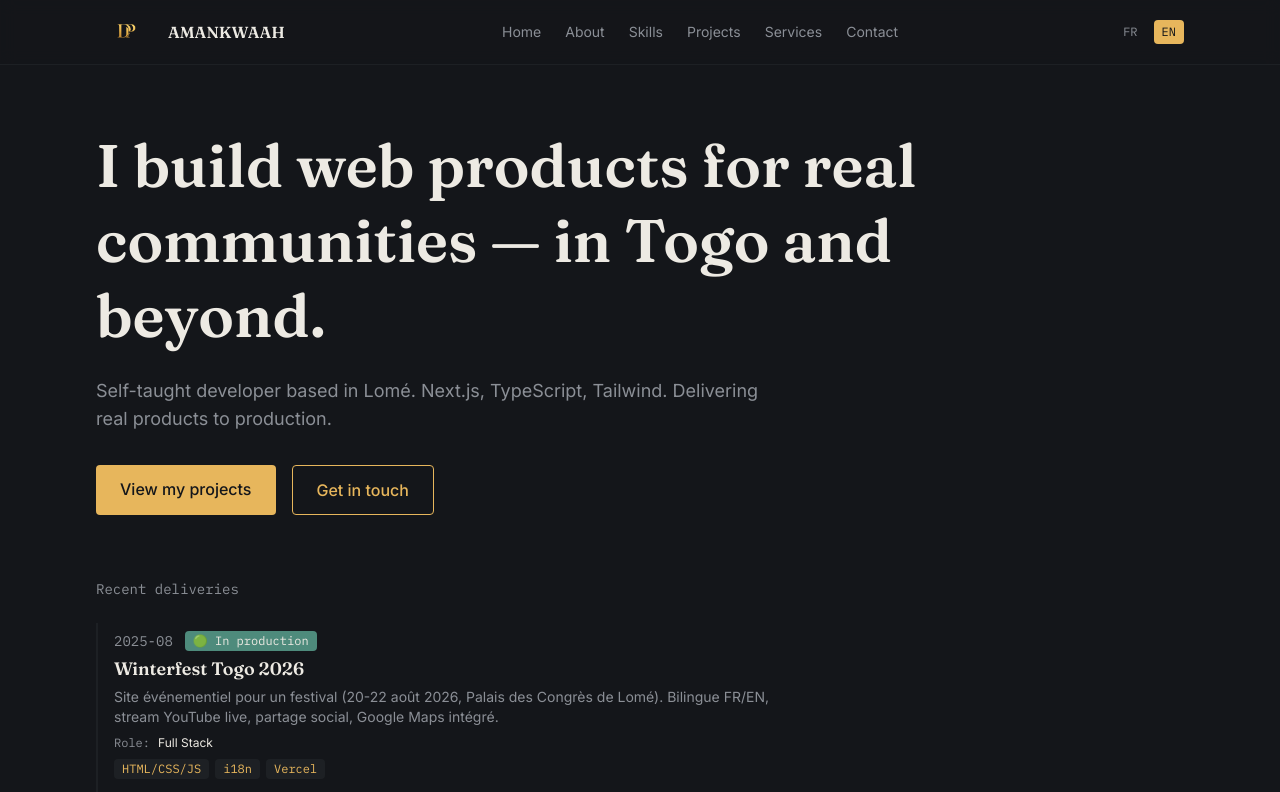
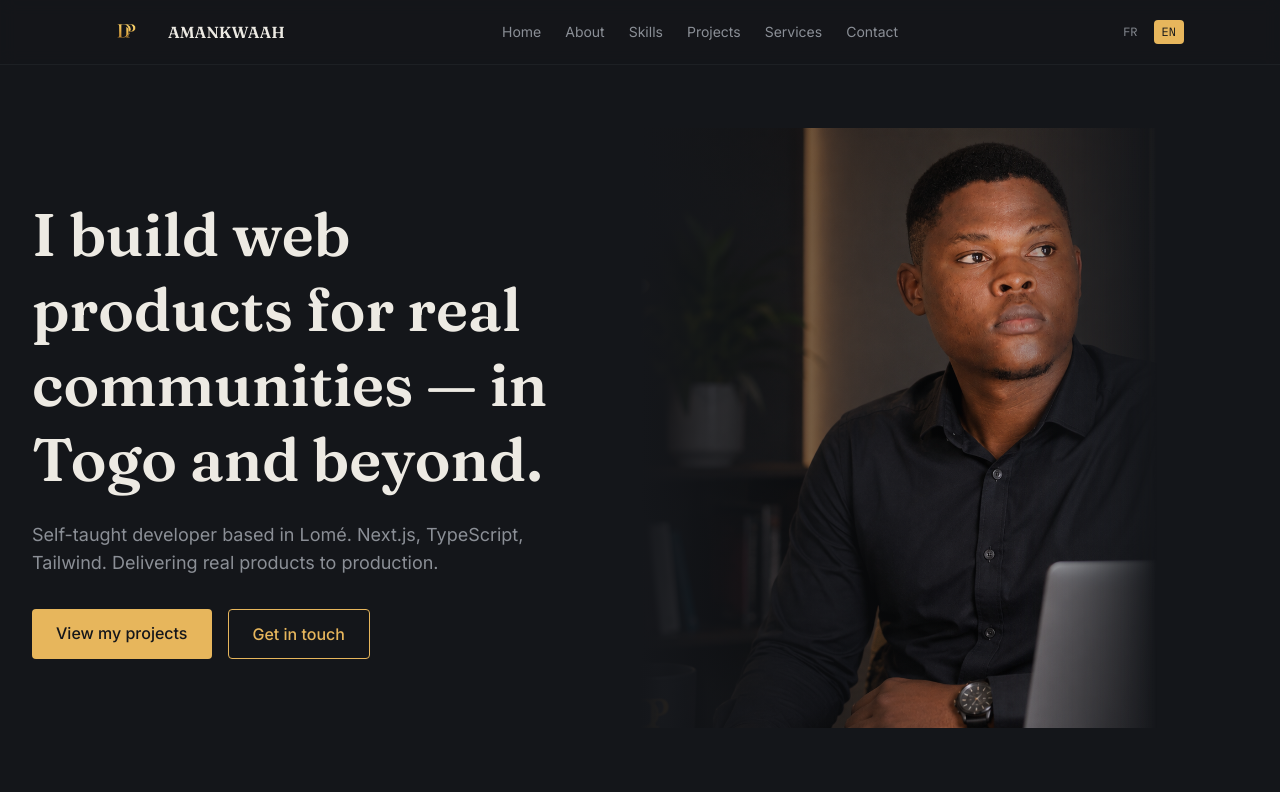
Before and after one commit to flex68016-del/me, a Next.js app: page /en in a window 1280 px wide. Shown: the top 792 px of the page. Built offline with nearby package versions, Linux system fonts and the light colour scheme.

Commit message:
Update SEO URLs to production domain and add Google Search Console verification

```diff
--- a/app/[locale]/layout.tsx
+++ b/app/[locale]/layout.tsx
@@ -23,7 +23,7 @@ const ibmPlexMono = IBM_Plex_Mono({
   display: "swap",
 });
 
-const baseUrl = 'https://your-domain.com'; // [À COMPLÉTER: Remplacer par votre domaine réel]
+const baseUrl = 'https://amankwaah-prince.vercel.app'; // [À COMPLÉTER: Remplacer par votre domaine réel]
 
 export async function generateMetadata({
   params
--- a/app/[locale]/page.tsx
+++ b/app/[locale]/page.tsx
@@ -64,11 +64,16 @@ export default function HomePage() {
       <Header />
 
       {/* HERO */}
-      <section id="hero" className="pt-32 pb-20 px-4 sm:px-6 lg:px-8 max-w-6xl mx-auto">
+      <section id="hero" className="relative pt-32 pb-20 px-4 sm:px-6 lg:px-8 max-w-[1400px] mx-auto overflow-hidden">
+        {/* Background gradient radial subtil */}
+        <div className="absolute top-0 right-0 w-3/4 h-full bg-gradient-radial from-[#E7B65C]/5 to-transparent pointer-events-none" />
+
+        <div className="relative flex flex-col md:flex-row items-center gap-8 lg:gap-16">
           <motion.div
             initial={{ opacity: 0, y: 30 }}
             animate={{ opacity: 1, y: 0 }}
             transition={{ duration: 0.6 }}
+            className="flex-1 z-10"
           >
             <h1 className="font-serif text-4xl sm:text-5xl lg:text-6xl font-semibold text-[#EDEAE3] leading-tight max-w-4xl">
               {t.hero.title}
@@ -91,6 +96,27 @@ export default function HomePage() {
               </a>
             </div>
           </motion.div>
+
+          <motion.div
+            initial={{ opacity: 0, scale: 0.95 }}
+            animate={{ opacity: 1, scale: 1 }}
+            transition={{ duration: 0.6, delay: 0.2 }}
+            className="relative flex-shrink-0 w-full md:w-[45%] lg:w-[50%] h-[400px] md:h-[500px] lg:h-[600px] z-0"
+          >
+            <div className="absolute inset-0 bg-gradient-to-l from-transparent via-[#14161A]/20 to-[#14161A] z-10" />
+            <img
+              src="/2.png"
+              alt="Duah Prince Yao AMANKWAAH — Développeur Web"
+              loading="eager"
+              fetchpriority="high"
+              className="absolute inset-0 w-full h-full object-cover object-top"
+              style={{
+                maskImage: 'linear-gradient(to left, transparent 0%, transparent 15%, black 40%, black 100%)',
+                WebkitMaskImage: 'linear-gradient(to left, transparent 0%, transparent 15%, black 40%, black 100%)'
+              }}
+            />
+          </motion.div>
+        </div>
 
         <motion.div
           initial={{ opacity: 0 }}
@@ -352,9 +378,9 @@ export default function HomePage() {
               <div className="p-6 bg-[#14161A] rounded-lg border-l-4 border-[#E7B65C]">
                 <div className="flex items-center gap-4 mb-3">
                   <img
-                    src="/logo.png"
-                    alt="AMANKWAAH Logo"
-                    className="h-12 w-auto"
+                    src="/2.png"
+                    alt="AMANKWAAH Duah Prince Yao"
+                    className="h-16 w-16 rounded-full object-cover"
                   />
                   <div>
                     <p className="font-serif text-lg font-semibold text-[#EDEAE3]">
--- a/app/[locale]/robots.ts
+++ b/app/[locale]/robots.ts
@@ -1,7 +1,7 @@
 import { MetadataRoute } from 'next';
 
 export default function robots(): MetadataRoute.Robots {
-  const baseUrl = 'https://your-domain.com'; // [À COMPLÉTER: Remplacer par votre domaine réel]
+  const baseUrl = 'https://amankwaah-prince.vercel.app';
 
   return {
     rules: {
--- a/app/[locale]/sitemap.ts
+++ b/app/[locale]/sitemap.ts
@@ -1,7 +1,7 @@
 import { MetadataRoute } from 'next';
 
 export default function sitemap(): MetadataRoute.Sitemap {
-  const baseUrl = 'https://your-domain.com'; // [À COMPLÉTER: Remplacer par votre domaine réel]
+  const baseUrl = 'https://amankwaah-prince.vercel.app';
 
   return [
     {
--- /dev/null
+++ b/public/googlecb934051c21649c3.html
@@ -0,0 +1 @@
+google-site-verification: googlecb934051c21649c3.html
```
Also changed, not shown: public/2.png (added). Lines whose indentation alone changed are shown as unchanged.
